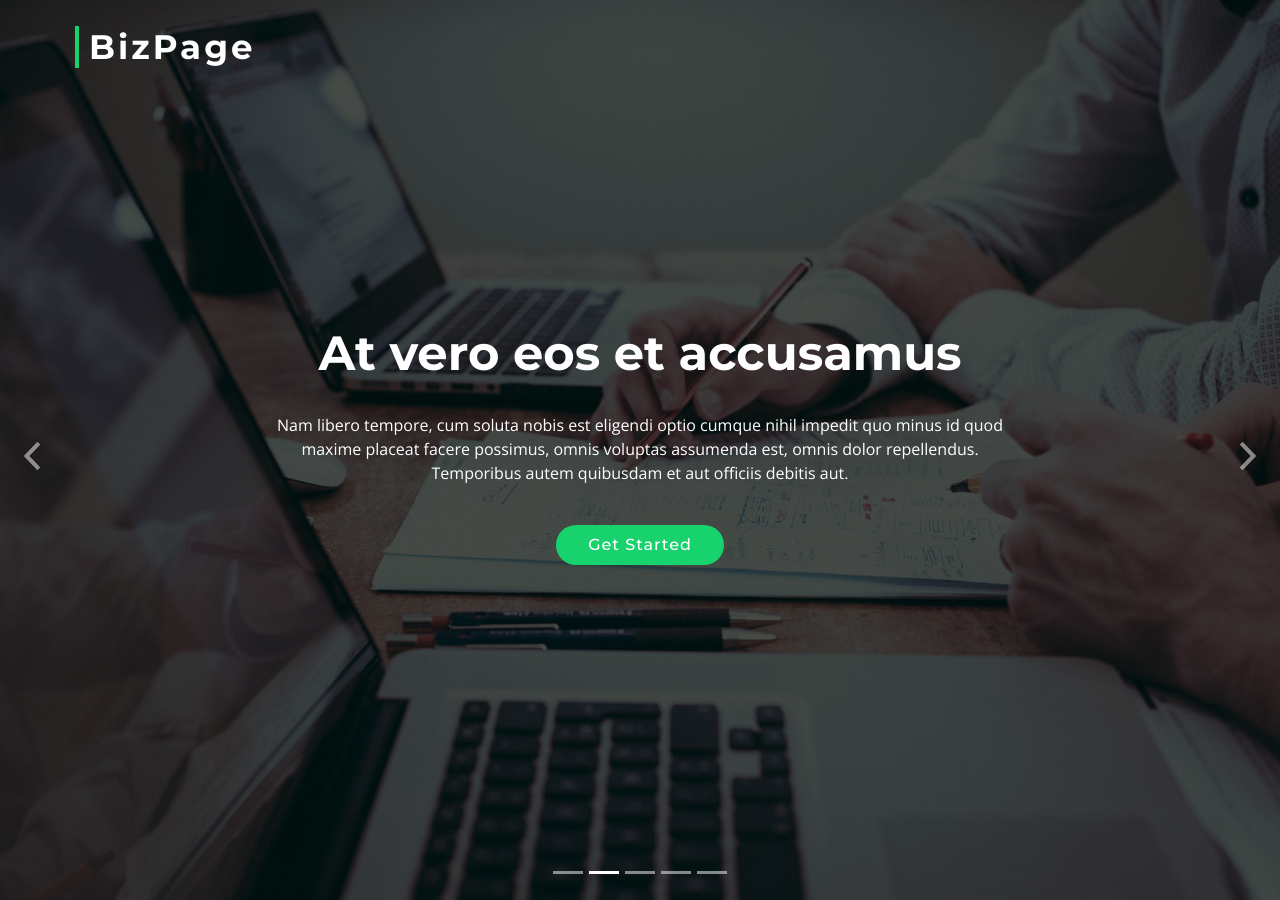
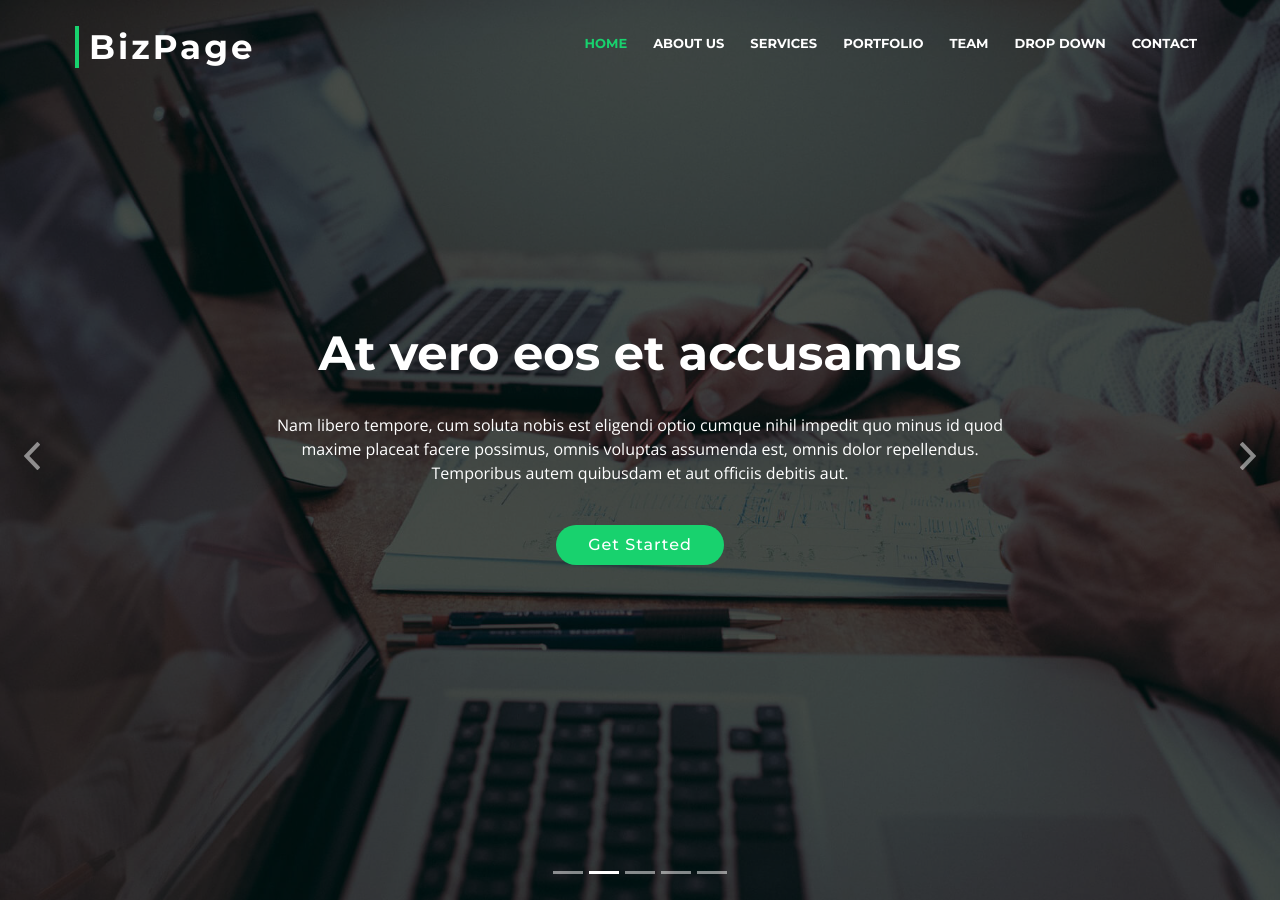
Before and after one commit to zzazz2/1, a Jekyll site: the page php.html, which Jekyll copies as it is, in a window 1280 px wide and 900 px high. Built offline with Jekyll 4.4.1, drawn with Linux system fonts in a browser that asks for light colours; some web fonts are replaced.

Commit message:
Update php.html

```diff
--- a/php.html
+++ b/php.html
@@ -50,7 +50,8 @@
         <!-- <a href="#intro"><img src="img/logo.png" alt="" title="" /></a>-->
       </div>
 
-<?php include 'header.php'; ?>
+<div id="nav-header">
+  </div>
 </header>
 
   <!--==========================
@@ -877,7 +878,17 @@
   <script src="lib/touchSwipe/jquery.touchSwipe.min.js"></script>
   <!-- Contact Form JavaScript File -->
   <script src="contactform/contactform.js"></script>
+<!--Navigation bar-->
+<div id="nav-placeholder">
 
+</div>
+
+<script>
+$(function(){
+  $("#nav-header").load("header.html");
+});
+</script>
+<!--end of Navigation bar-->
   <!-- Template Main Javascript File -->
   <script src="js/main.js"></script>
 
```
